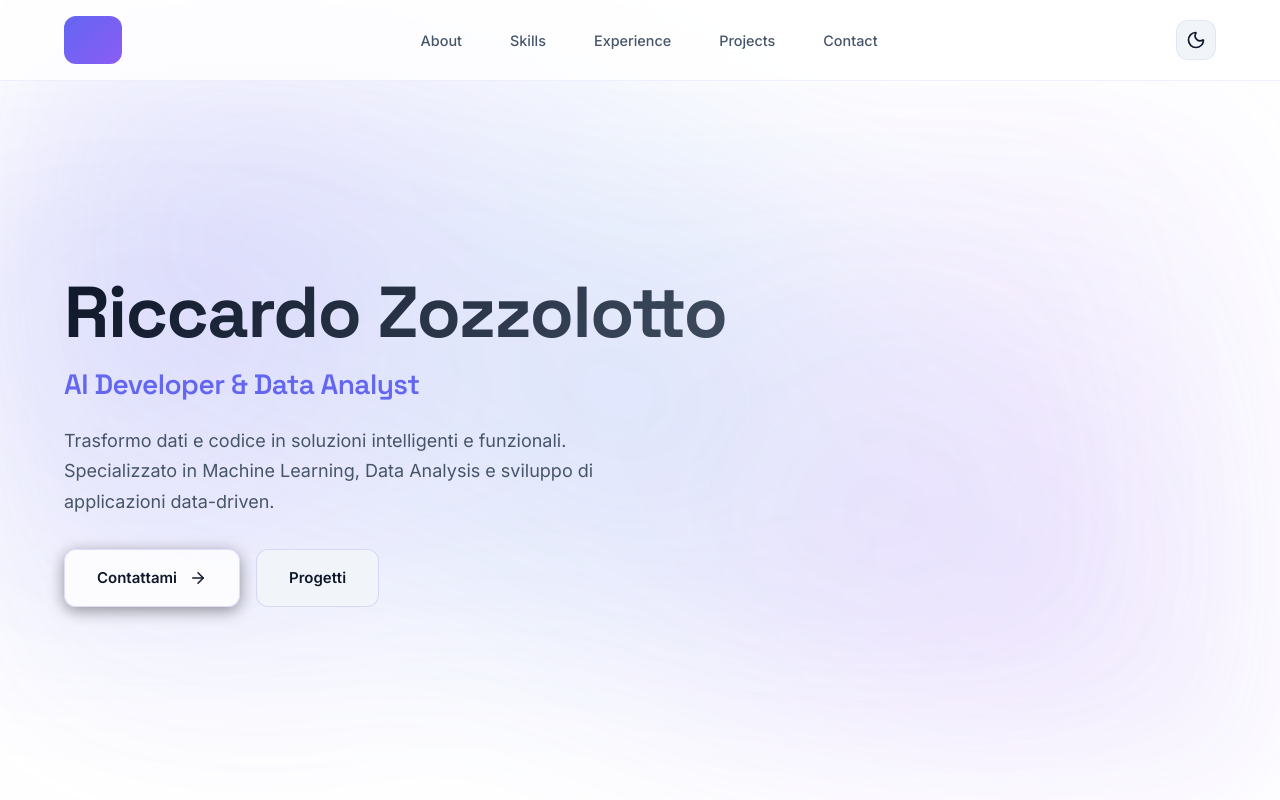
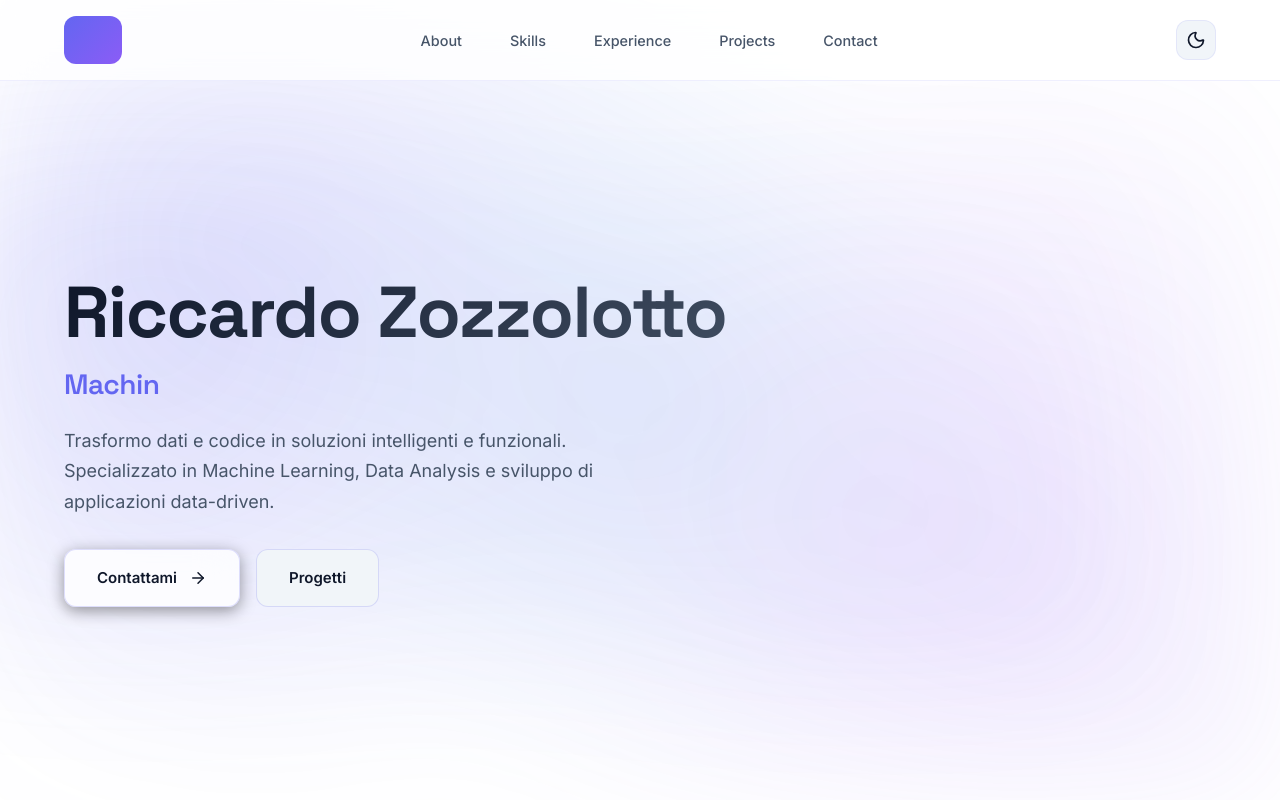
Before and after one commit to zozzy04/portfolio-riccardo, a React (Vite) app: page / in a window 1280 px wide. Shown: the top 800 px of the page. Built offline with nearby package versions, Linux system fonts and the light colour scheme.

Commit message:
Aggiunge componente TypewriterText stile Framer per hero subtitle

```diff
--- a/src/components/Hero.jsx
+++ b/src/components/Hero.jsx
@@ -1,6 +1,7 @@
 import React, { useEffect, useRef } from 'react';
 import { ArrowRight } from 'lucide-react';
 import { personalInfo } from '../data/portfolioData';
+import TypewriterText from './TypewriterText';
 
 const Hero = () => {
   const heroRef = useRef(null);
@@ -37,8 +38,27 @@ const Hero = () => {
             <h1 className="hero-title" ref={titleRef}>
               {personalInfo.name}
             </h1>
-            <h2 className="hero-subtitle hero-typewriter" ref={subtitleRef}>
-              {personalInfo.title}
+            <h2 className="hero-subtitle" ref={subtitleRef}>
+              <TypewriterText
+                texts={[
+                  personalInfo.title,
+                  'Machine Learning Specialist',
+                  'Data Visualization Expert',
+                  'Full Stack Developer'
+                ]}
+                typingSpeed={80}
+                deletingSpeed={40}
+                pauseDuration={2500}
+                initialDelay={500}
+                loop={true}
+                variableSpeed={true}
+                startOnViewport={true}
+                cursorChar="|"
+                cursorColor="var(--accent-primary)"
+                showCursor={true}
+                hideCursorWhileTyping={false}
+                cursorBlinkSpeed={530}
+              />
             </h2>
 
             <p className="hero-description" ref={descriptionRef}>
--- /dev/null
+++ b/src/components/TypewriterText.jsx
@@ -0,0 +1,190 @@
+import React, { useState, useEffect, useRef } from 'react';
+
+const TypewriterText = ({
+  texts = ['AI Developer & Data Analyst'],
+  typingSpeed = 100,
+  deletingSpeed = 50,
+  pauseDuration = 2000,
+  initialDelay = 0,
+  loop = true,
+  variableSpeed = false,
+  startOnViewport = true,
+  reverse = false,
+  cursorChar = '|',
+  cursorColor = 'currentColor',
+  showCursor = true,
+  hideCursorWhileTyping = false,
+  cursorBlinkSpeed = 530,
+  className = '',
+  style = {}
+}) => {
+  const [displayText, setDisplayText] = useState('');
+  const [currentIndex, setCurrentIndex] = useState(0);
+  const [isTyping, setIsTyping] = useState(true);
+  const [isDeleting, setIsDeleting] = useState(false);
+  const [charIndex, setCharIndex] = useState(0);
+  const [showCursorState, setShowCursorState] = useState(true);
+  const [hasStarted, setHasStarted] = useState(false);
+  const [isVisible, setIsVisible] = useState(!startOnViewport);
+
+  const containerRef = useRef(null);
+  const timeoutRef = useRef(null);
+  const cursorBlinkRef = useRef(null);
+
+  // Intersection Observer per startOnViewport
+  useEffect(() => {
+    if (!startOnViewport || hasStarted) return;
+
+    const observer = new IntersectionObserver(
+      (entries) => {
+        entries.forEach((entry) => {
+          if (entry.isIntersecting) {
+            setIsVisible(true);
+            observer.disconnect();
+          }
+        });
+      },
+      { threshold: 0.1 }
+    );
+
+    if (containerRef.current) {
+      observer.observe(containerRef.current);
+    }
+
+    return () => observer.disconnect();
+  }, [startOnViewport, hasStarted]);
+
+  // Cursor blink animation
+  useEffect(() => {
+    if (!showCursor) return;
+
+    cursorBlinkRef.current = setInterval(() => {
+      setShowCursorState((prev) => !prev);
+    }, cursorBlinkSpeed);
+
+    return () => {
+      if (cursorBlinkRef.current) {
+        clearInterval(cursorBlinkRef.current);
+      }
+    };
+  }, [showCursor, cursorBlinkSpeed]);
+
+  // Typewriter effect
+  useEffect(() => {
+    if (!isVisible) return;
+
+    // Handle initial delay
+    if (initialDelay > 0 && !hasStarted) {
+      timeoutRef.current = setTimeout(() => {
+        setHasStarted(true);
+      }, initialDelay);
+      return () => {
+        if (timeoutRef.current) {
+          clearTimeout(timeoutRef.current);
+        }
+      };
+    }
+
+    if (!hasStarted) return;
+
+    const currentText = texts[currentIndex];
+    const textToType = reverse
+      ? currentText.split('').reverse().join('')
+      : currentText;
+
+    let delay;
+
+    if (isTyping && !isDeleting) {
+      // Typing mode
+      if (charIndex < textToType.length) {
+        delay = variableSpeed
+          ? typingSpeed + Math.random() * 50 - 25
+          : typingSpeed;
+
+        timeoutRef.current = setTimeout(() => {
+          const newText = textToType.substring(0, charIndex + 1);
+          setDisplayText(reverse ? newText.split('').reverse().join('') : newText);
+          setCharIndex(charIndex + 1);
+          if (hideCursorWhileTyping) {
+            setShowCursorState(false);
+          }
+        }, delay);
+      } else {
+        // Finished typing, pause then delete or move to next
+        timeoutRef.current = setTimeout(() => {
+          if (loop || currentIndex < texts.length - 1) {
+            setIsDeleting(true);
+            if (hideCursorWhileTyping) {
+              setShowCursorState(true);
+            }
+          }
+        }, pauseDuration);
+      }
+    } else if (isDeleting) {
+      // Deleting mode
+      if (charIndex > 0) {
+        timeoutRef.current = setTimeout(() => {
+          const newText = textToType.substring(0, charIndex - 1);
+          setDisplayText(reverse ? newText.split('').reverse().join('') : newText);
+          setCharIndex(charIndex - 1);
+        }, deletingSpeed);
+      } else {
+        // Finished deleting, move to next text
+        setIsDeleting(false);
+        if (loop || currentIndex < texts.length - 1) {
+          setCurrentIndex((prev) => (prev + 1) % texts.length);
+          setCharIndex(0);
+        }
+      }
+    }
+
+    return () => {
+      if (timeoutRef.current) {
+        clearTimeout(timeoutRef.current);
+      }
+    };
+  }, [
+    charIndex,
+    isTyping,
+    isDeleting,
+    currentIndex,
+    texts,
+    typingSpeed,
+    deletingSpeed,
+    pauseDuration,
+    initialDelay,
+    loop,
+    variableSpeed,
+    reverse,
+    isVisible,
+    hasStarted,
+    hideCursorWhileTyping
+  ]);
+
+  const displayTextFinal = reverse
+    ? displayText.split('').reverse().join('')
+    : displayText;
+
+  return (
+    <span
+      ref={containerRef}
+      className={`typewriter-text ${className}`}
+      style={style}
+    >
+      {displayTextFinal}
+      {showCursor && showCursorState && (
+        <span
+          className="typewriter-cursor"
+          style={{
+            color: cursorColor,
+            marginLeft: '2px'
+          }}
+        >
+          {cursorChar}
+        </span>
+      )}
+    </span>
+  );
+};
+
+export default TypewriterText;
--- a/src/styles/design-system.css
+++ b/src/styles/design-system.css
@@ -247,3 +247,22 @@
 .theme-toggle-advanced:hover {
   border-color: var(--accent-primary);
 }
+
+/* === TYPEWRITER TEXT === */
+.typewriter-text {
+  display: inline-block;
+}
+
+.typewriter-cursor {
+  display: inline-block;
+  animation: typewriterBlink 530ms infinite;
+}
+
+@keyframes typewriterBlink {
+  0%, 50% {
+    opacity: 1;
+  }
+  51%, 100% {
+    opacity: 0;
+  }
+}
```
